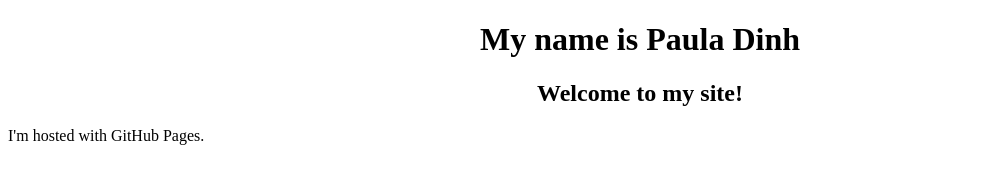
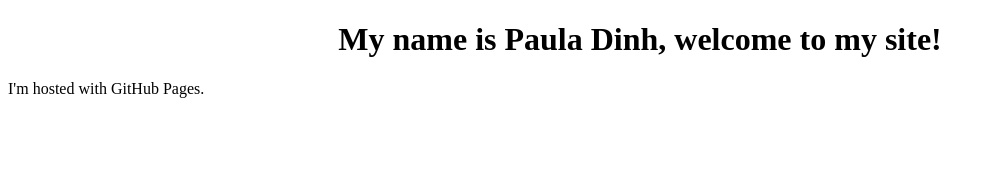
Before and after one commit to pauladinh/pauladinh.github.io, a plain HTML site: page index.html in a window 1280 px wide. Shown: the whole page, without its empty margins (0-994 px from the left). Drawn offline with Linux system fonts and the light colour scheme.

Commit message:
Update index.html

```diff
--- a/index.html
+++ b/index.html
@@ -1,8 +1,8 @@
 <!DOCTYPE html>
 <html>
 <body>
-<h1 style="text-align: center;">My name is Paula Dinh</h1>
-<h2 style="text-align: center;">Welcome to my site!</h2>
+<h1 style="text-align: center;">My name is Paula Dinh, welcome to my site!</h1>
+
 <p>I'm hosted with GitHub Pages.</p>
 </body>
 </html>
```
